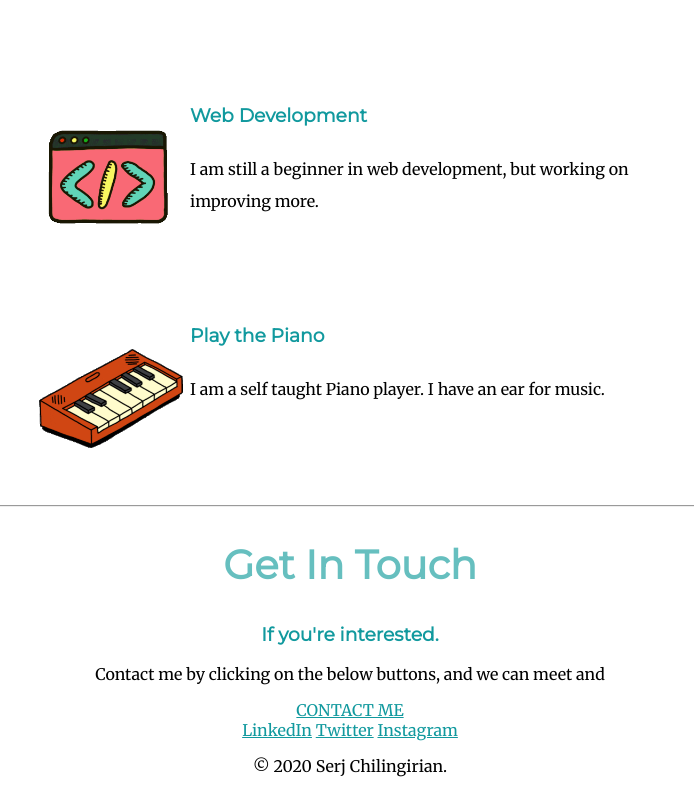
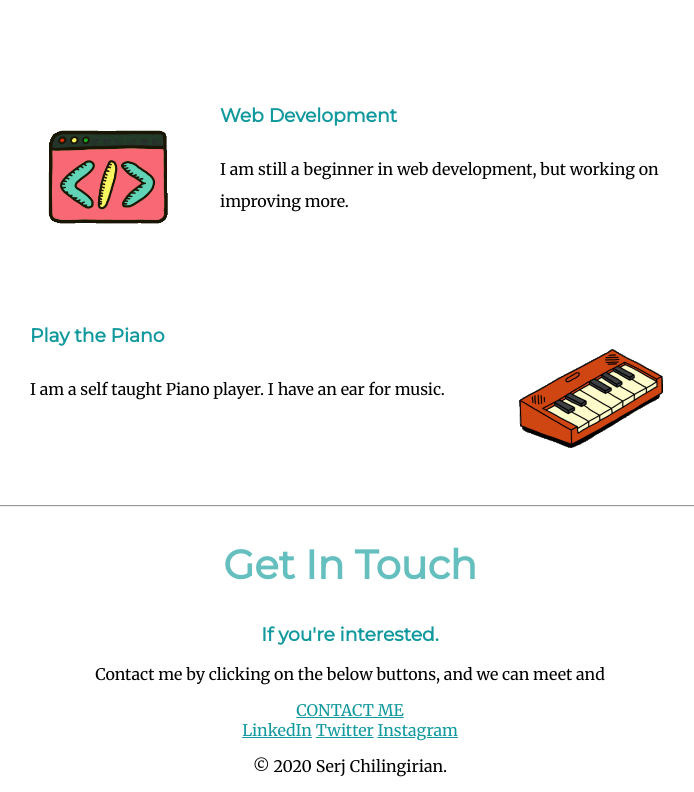
Before and after one commit to serj096chill/CV, a plain HTML site: page index.html in a window 1280 px wide. Shown: the part 1201-1993 px from the top of the page, without its empty margins (290-984 px from the left). Drawn offline with Linux system fonts and the light colour scheme.

Commit message:
Add files via upload

```diff
--- a/css/styles.css
+++ b/css/styles.css
@@ -29,11 +29,13 @@ a {
 .skills1 {
   width: 25%;
   float: left;
+  margin-right: 30px;
 }
 
 .skills2 {
   width: 25%;
-  float: left;
+  float: right;
+  margin-left: 30px;
 }
 
 .skill-row {
```
